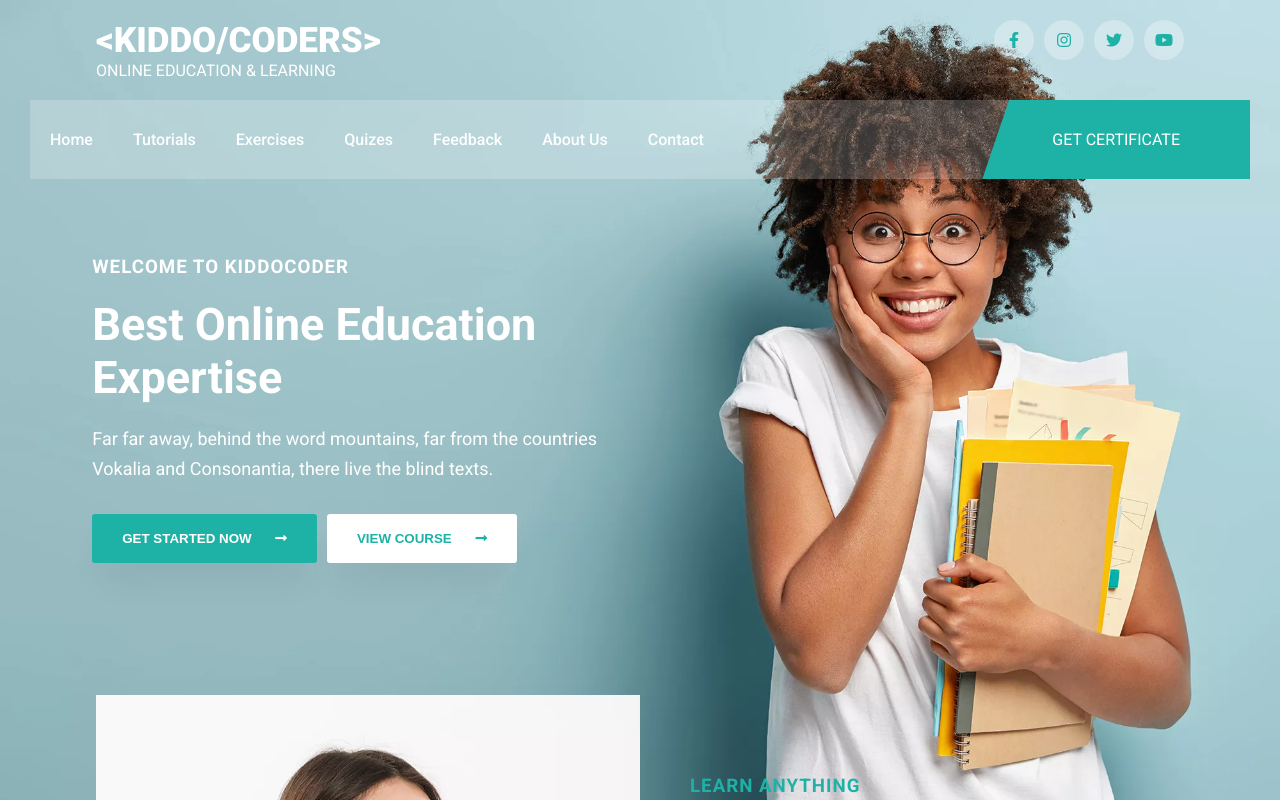
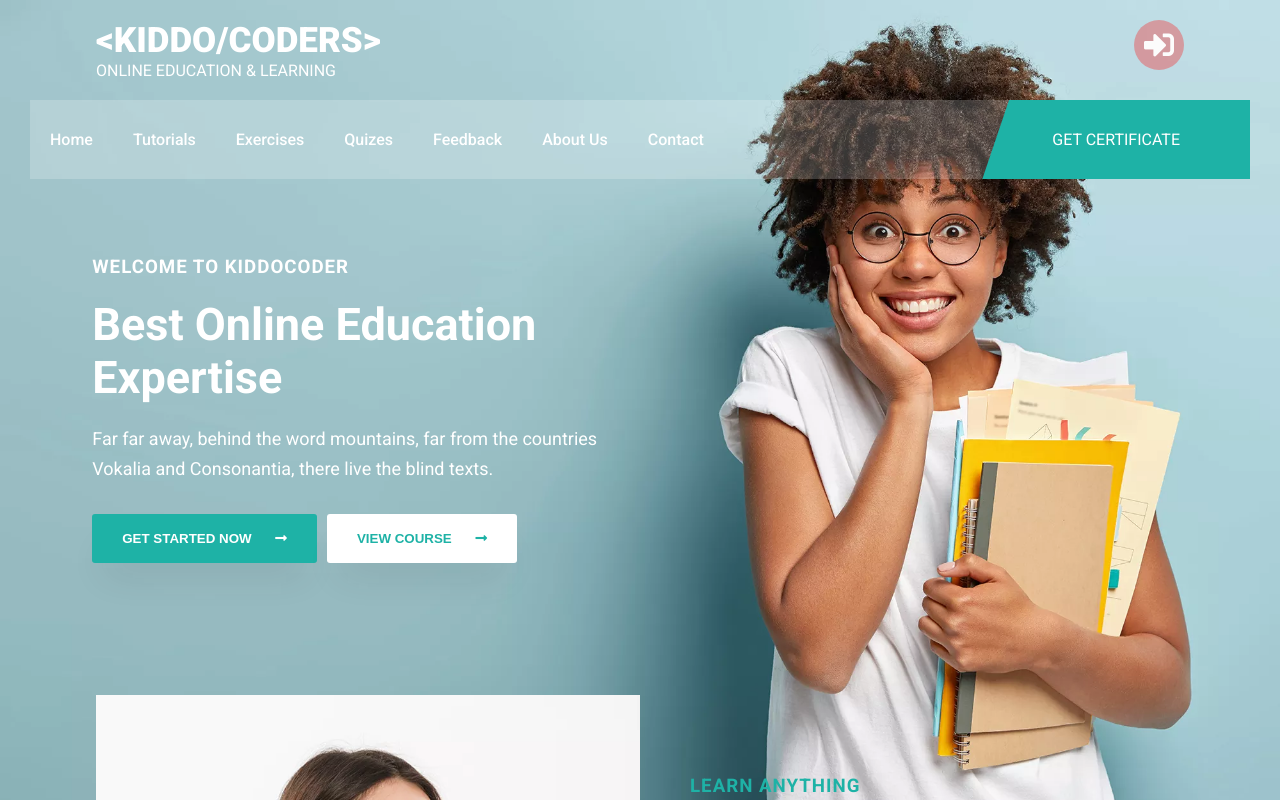
Before and after one commit to it21204166/KiddoCoders, a React (Create React App) app in the folder client-app/: page / in a window 1280 px wide. Shown: the top 800 px of the page. Built offline with nearby package versions, Linux system fonts and the light colour scheme.

Commit message:
log button added

```diff
--- a/client-app/src/App.css
+++ b/client-app/src/App.css
@@ -18,20 +18,31 @@ body {
   justify-content: space-between;
 }
 .icon {
-  width: 40px;
-  height: 40px;
-  line-height: 40px;
+  width: 50px;
+  height: 50px;
+  line-height: 50px;
   border-radius: 50%;
   text-align: center;
-  background-color: rgba(255, 255, 255, 0.3);
-  color: #1eb2a6;
+  font-size: 30px;
+  background-color: rgba(255, 0, 0, 0.3);
+  color: #fcfcfc;
   transition: 0.5s;
+
 }
 .icon:hover {
   cursor: pointer;
   background-color: #1eb2a6;
   color: #fff;
 }
+
+
+
+.icon-p:hover {
+  cursor: pointer;
+  background-color: #1eb2a6;
+  color: #fff;
+}
+
 a {
   text-decoration: none;
 }
--- a/client-app/src/components/common/header/Head.jsx
+++ b/client-app/src/components/common/header/Head.jsx
@@ -12,10 +12,8 @@ class Head extends Component {
             </div>
 
             <div className='social'>
-              <i className='fab fa-facebook-f icon'></i>
-              <i className='fab fa-instagram icon'></i>
-              <i className='fab fa-twitter icon'></i>
-              <i className='fab fa-youtube icon'></i>
+              <i className='fas fa-sign-in-alt icon' title="Login"></i>
+
             </div>
           </div>
         </section>
--- a/client-app/src/components/common/header/Header.jsx
+++ b/client-app/src/components/common/header/Header.jsx
@@ -25,6 +25,7 @@ class Header extends Component {
     return (
       <>
         <Head />
+
         <header>
           <nav className='flexSB'>
             <ul className={click ? "mobile-nav" : "flexSB "} onClick={this.handleLinkClick}>
@@ -50,6 +51,7 @@ class Header extends Component {
                 <Link to='/contact' onClick={this.handleLinkClick}>Contact</Link>
               </li>
             </ul>
+
             <div className='start'>
               <div className='button'>GET CERTIFICATE</div>
             </div>
```
